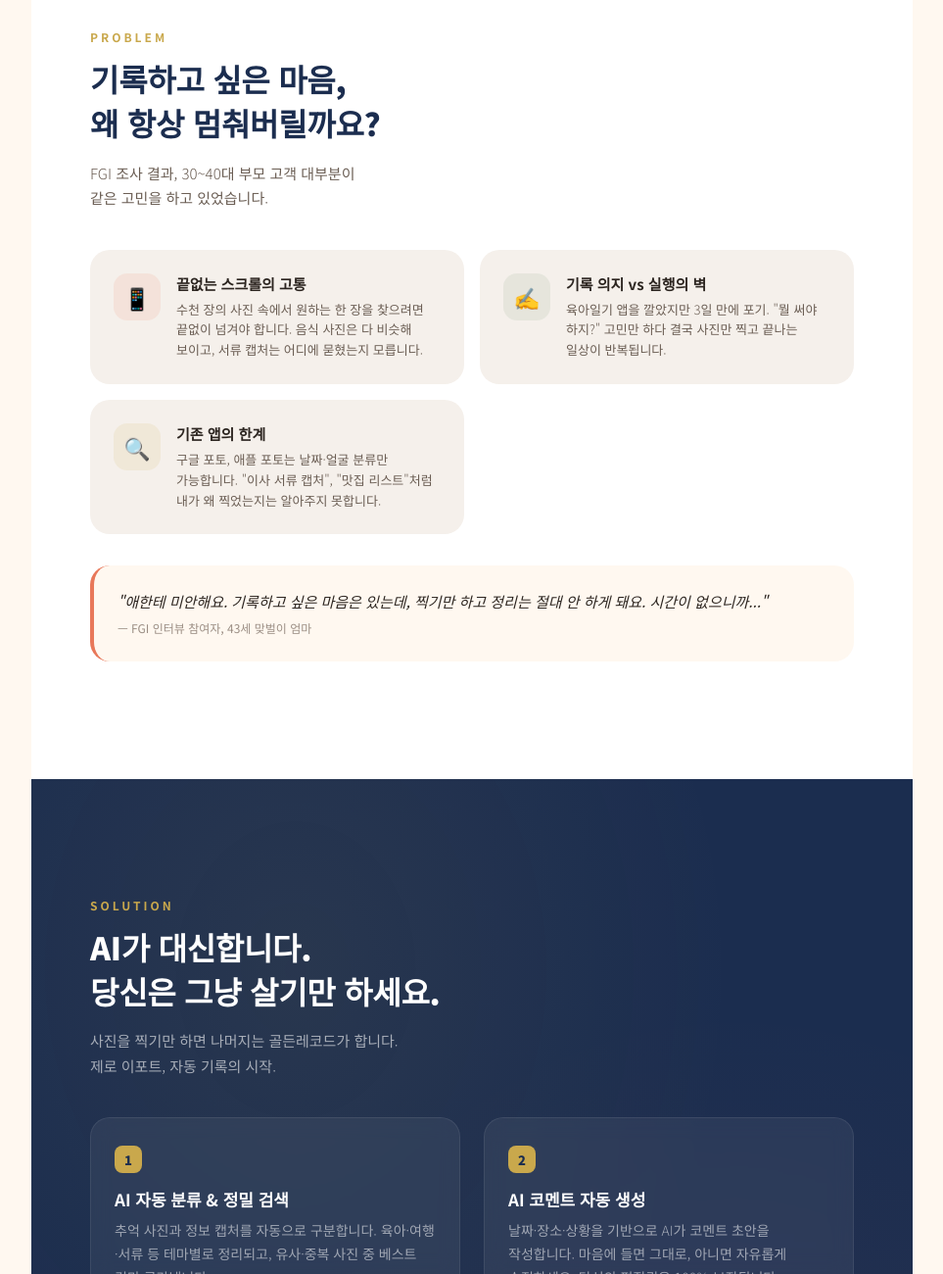
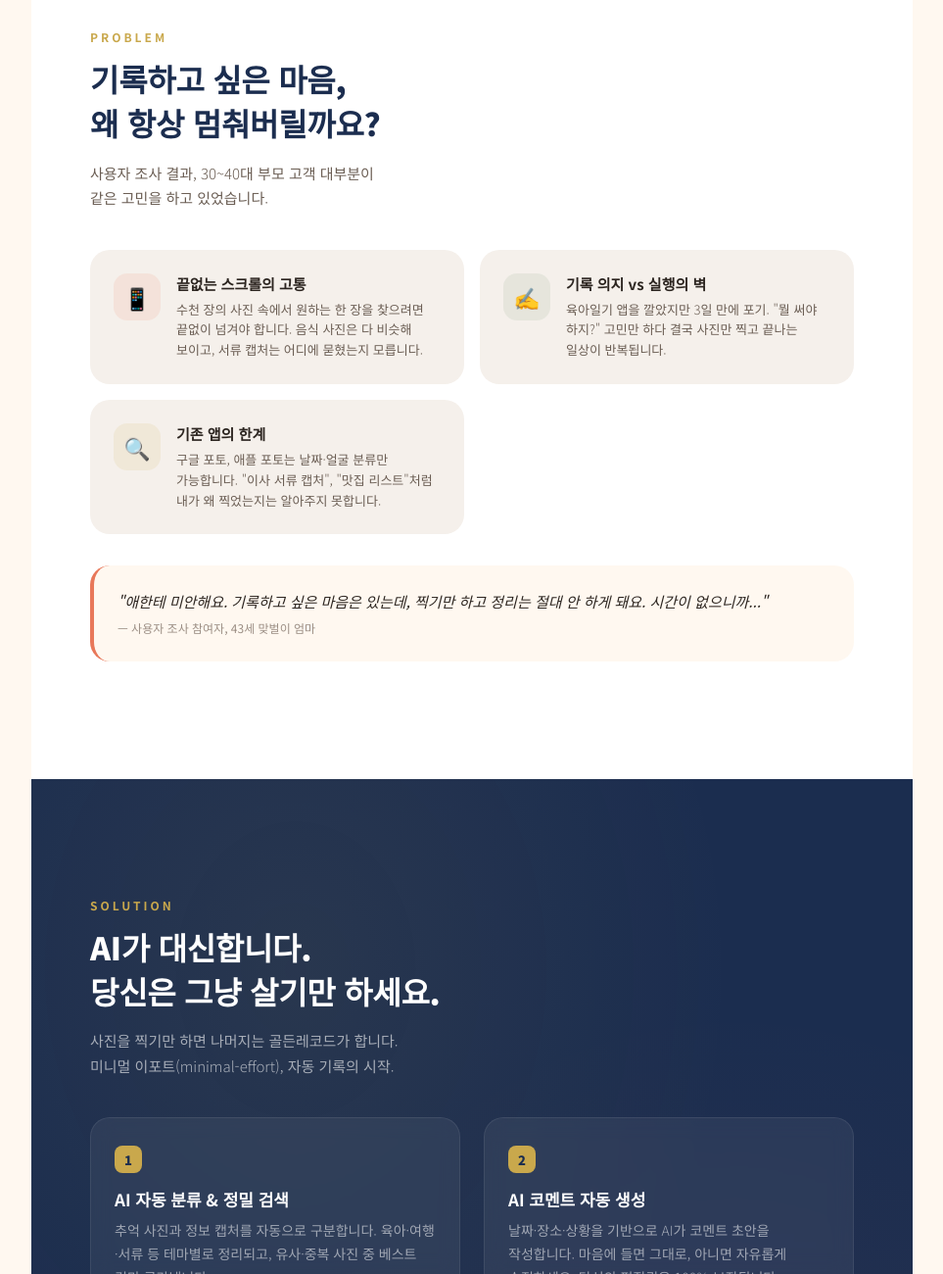
Before and after one commit to wjdxordus/golden-record, a website: page index.html in a window 1280 px wide. Shown: the part 1024-2324 px from the top of the page at 98% size, without its empty margins (158-1121 px from the left). Drawn offline with nearby package versions, Linux system fonts and the light colour scheme.

Commit message:
update source

```diff
--- a/index.html
+++ b/index.html
@@ -1014,7 +1014,7 @@ footer .footer-logo {
     왜 항상 멈춰버릴까요?
   </h2>
   <p class="section-desc reveal">
-    FGI 조사 결과, 30~40대 부모 고객 대부분이<br>
+    사용자 조사 결과, 30~40대 부모 고객 대부분이<br>
     같은 고민을 하고 있었습니다.
   </p>
 
@@ -1044,7 +1044,7 @@ footer .footer-logo {
 
   <div class="pain-quote reveal">
     <p>"애한테 미안해요. 기록하고 싶은 마음은 있는데, 찍기만 하고 정리는 절대 안 하게 돼요. 시간이 없으니까..."</p>
-    <span class="source">— FGI 인터뷰 참여자, 43세 맞벌이 엄마</span>
+    <span class="source">— 사용자 조사 참여자, 43세 맞벌이 엄마</span>
   </div>
 </section>
 
@@ -1057,7 +1057,7 @@ footer .footer-logo {
   </h2>
   <p class="section-desc reveal">
     사진을 찍기만 하면 나머지는 골든레코드가 합니다.<br>
-    제로 이포트, 자동 기록의 시작.
+    미니멀 이포트(minimal-effort), 자동 기록의 시작.
   </p>
 
   <div class="feature-list">
```
